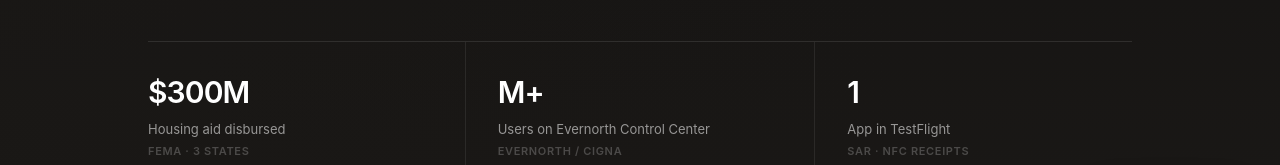
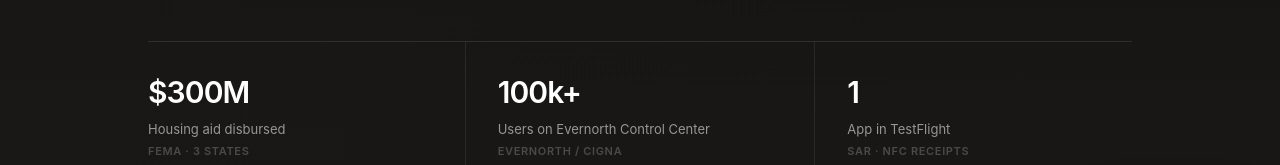
Before and after one commit to sbraymen-cyber/sara-portfolio, a React (Vite) app: page / in a window 1280 px wide. Shown: the part 533-698 px from the top of the page. Built offline with nearby package versions, Linux system fonts and the light colour scheme; no server answers.

Commit message:
Revert hero user count to 100k+ for Evernorth/Cigna
Co-Authored-By: Claude Sonnet 4.6 <noreply@anthropic.com>

```diff
--- a/src/components/Hero.jsx
+++ b/src/components/Hero.jsx
@@ -11,7 +11,7 @@ const fadeUp = (delay = 0) => ({
 
 const STATS = [
   { n: '$300M', label: 'Housing aid disbursed', sub: 'FEMA · 3 states' },
-  { n: 'M+', label: 'Users on Evernorth Control Center', sub: 'Evernorth / Cigna' },
+  { n: '100k+', label: 'Users on Evernorth Control Center', sub: 'Evernorth / Cigna' },
   { n: '1', label: 'App in TestFlight', sub: 'Sar · NFC receipts' },
 ];
 
```
